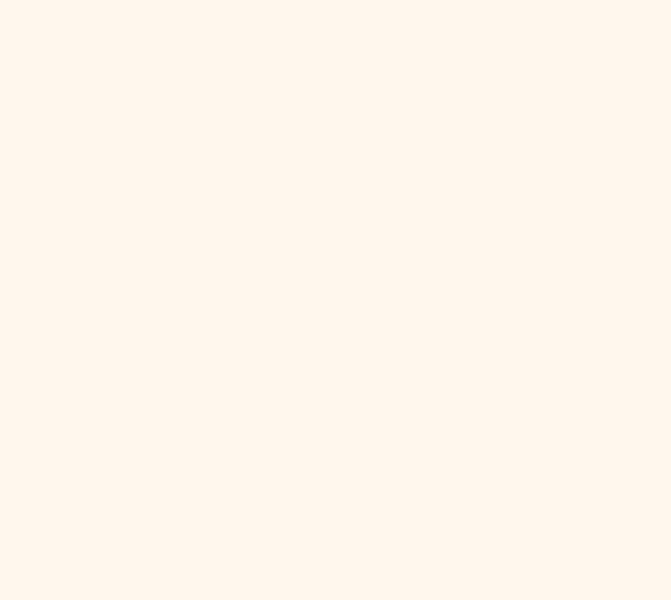
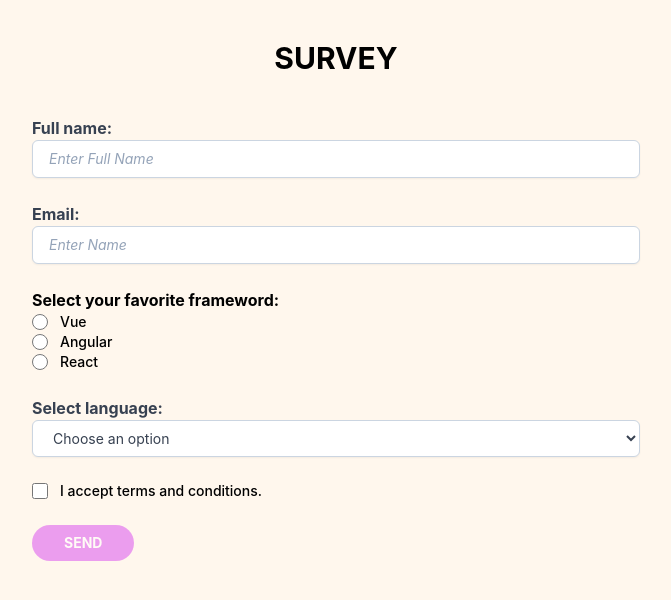
Before and after one commit to moive/react-init-ts-vite, a React (Vite) app: page /survey in a window 1280 px wide. Before the commit this address had no page. Shown: the top 600 px of the page, without its empty margins (304-975 px from the left). Built offline with nearby package versions, Linux system fonts and the light colour scheme.

Commit message:
added survey page

```diff
--- /dev/null
+++ b/src/Views/Survey.tsx
@@ -0,0 +1,16 @@
+import FormSurvey from "../components/Survey/FormSurvey";
+
+const Survey = () => {
+	return (
+		<>
+			<h2 className="text-center text-3xl font-bold my-10 uppercase">
+				Survey
+			</h2>
+			<section className="max-w-screen-sm mx-auto px-4">
+				<FormSurvey />
+			</section>
+		</>
+	);
+};
+
+export default Survey;
--- /dev/null
+++ b/src/components/Survey/FormSurvey.tsx
@@ -0,0 +1,168 @@
+import { useState } from "react";
+type FormInput = React.ChangeEvent<HTMLInputElement>;
+type FormSelect = React.ChangeEvent<HTMLSelectElement>;
+type FormElement = React.FormEvent<HTMLFormElement>;
+
+const FormSurvey = () => {
+	const initForm = {
+		fullname: "",
+		email: "",
+		frameword: "",
+		language: "default",
+		term: false,
+	};
+
+	const [form, setForm] = useState(initForm);
+
+	const handleChange = (e: FormInput) => {
+		setForm({
+			...form,
+			[e.target.name]:
+				e.target.name == "term" ? e.target.checked : e.target.value,
+		});
+	};
+
+	const handleChangeSelect = (e: FormSelect) => {
+		setForm({
+			...form,
+			[e.target.name]: e.target.value,
+		});
+	};
+
+	const handleSubmit = (val: FormElement) => {
+		val.preventDefault();
+		console.log(form);
+	};
+
+	return (
+		<form onSubmit={handleSubmit}>
+			<label className="relative block text-gray-700 hover:text-fuchsia-600 mb-6">
+				<span className="font-bold">Full name:</span>
+				<input
+					className="placeholder:italic placeholder:text-slate-400 block bg-white w-full border border-slate-300 rounded-md py-2 pl-4 pr-3 shadow-sm focus:outline-none hover:border-fuchsia-400 focus:ring-sky-500 sm:text-sm hover:text-fuchsia-500"
+					placeholder="Enter Full Name"
+					type="text"
+					name="fullname"
+					defaultValue={form.fullname}
+					onChange={handleChange}
+				/>
+			</label>
+			<label className="relative block text-gray-700 hover:text-fuchsia-600 mb-6">
+				<span className="font-bold">Email:</span>
+				<input
+					className="placeholder:italic placeholder:text-slate-400 block bg-white w-full border border-slate-300 rounded-md py-2 pl-4 pr-3 shadow-sm focus:outline-none hover:border-fuchsia-400 focus:ring-sky-500 sm:text-sm hover:text-fuchsia-500"
+					placeholder="Enter Name"
+					type="email"
+					name="email"
+					defaultValue={form.email}
+					onChange={handleChange}
+				/>
+			</label>
+			<fieldset className="mb-6">
+				<legend className="font-bold">
+					Select your favorite frameword:
+				</legend>
+				<div className="hover:text-fuchsia-600">
+					<div className="flex items-center">
+						<input
+							id="vue"
+							name="frameword"
+							type="radio"
+							className="focus:ring-fuchsia-500 h-4 w-4 text-fuchsia-600 border-fuchsia-300"
+							defaultValue="vue"
+							onChange={handleChange}
+						/>
+						<label
+							htmlFor="vue"
+							className="ml-3 block text-sm font-medium"
+						>
+							Vue
+						</label>
+					</div>
+				</div>
+				<div className="hover:text-fuchsia-600">
+					<div className="flex items-center">
+						<input
+							id="angular"
+							name="frameword"
+							type="radio"
+							className="focus:ring-fuchsia-500 h-4 w-4 text-fuchsia-600 border-fuchsia-300"
+							defaultValue="angular"
+							onChange={handleChange}
+						/>
+						<label
+							htmlFor="angular"
+							className="ml-3 block text-sm font-medium"
+						>
+							Angular
+						</label>
+					</div>
+				</div>
+				<div className="hover:text-fuchsia-600">
+					<div className="flex items-center">
+						<input
+							id="React"
+							name="frameword"
+							type="radio"
+							className="focus:ring-fuchsia-500 h-4 w-4 text-fuchsia-600 border-fuchsia-300"
+							defaultValue="react"
+							onChange={handleChange}
+						/>
+						<label
+							htmlFor="React"
+							className="ml-3 block text-sm font-medium"
+						>
+							React
+						</label>
+					</div>
+				</div>
+			</fieldset>
+			<label className="relative block text-gray-700 hover:text-fuchsia-600 mb-6">
+				<span className="font-bold">Select language:</span>
+				<select
+					defaultValue={form.language}
+					name="language"
+					placeholder="demo"
+					className="placeholder:italic placeholder:text-slate-400 block bg-white w-full border border-slate-300 rounded-md py-2 pl-4 pr-3 shadow-sm focus:outline-none hover:border-fuchsia-400 focus:ring-sky-500 sm:text-sm hover:text-fuchsia-500"
+					onChange={handleChangeSelect}
+				>
+					<option value={"default"} disabled>
+						Choose an option
+					</option>
+					<option value={"js"}>JavaScript</option>
+					<option value={"go"}>Go</option>
+					<option value={"py"}>Python</option>
+					<option value={"cshart"}>C#</option>
+					<option value={"php"}>Php</option>
+				</select>
+			</label>
+			<div className="hover:text-fuchsia-600 mb-6">
+				<div className="flex items-center">
+					<input
+						id="term"
+						name="term"
+						type="checkbox"
+						className="focus:ring-fuchsia-500 h-4 w-4 text-fuchsia-600 border-fuchsia-300"
+						onChange={handleChange}
+					/>
+					<label
+						htmlFor="term"
+						className="ml-3 block text-sm font-medium"
+					>
+						I accept terms and conditions.
+					</label>
+				</div>
+			</div>
+			<div>
+				<button
+					disabled={!form.term}
+					className="bg-fuchsia-500 text-white rounded-full px-8 py-2 text-sm font-bold uppercase disabled:opacity-50"
+				>
+					Send
+				</button>
+			</div>
+		</form>
+	);
+};
+
+export default FormSurvey;
--- a/src/main.tsx
+++ b/src/main.tsx
@@ -6,6 +6,7 @@ import { BrowserRouter, Route, Routes } from "react-router-dom";
 import Pokemons from "./Views/Pokemons";
 
 import { createRoot } from "react-dom/client";
+import Survey from "./Views/Survey";
 const container = document.getElementById("root");
 const root = createRoot(container!);
 
@@ -15,6 +16,7 @@ root.render(
 			<Routes>
 				<Route path="/" element={<App />} />
 				<Route path="/pokemons" element={<Pokemons />} />
+				<Route path="/survey" element={<Survey />} />
 			</Routes>
 		</BrowserRouter>
 	</React.StrictMode>
```
